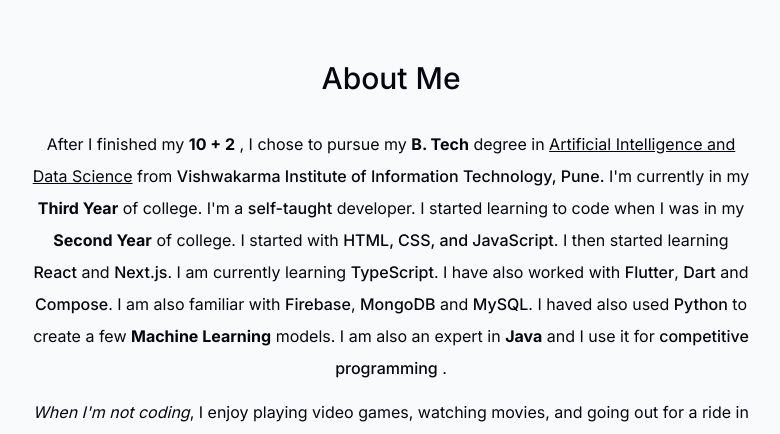
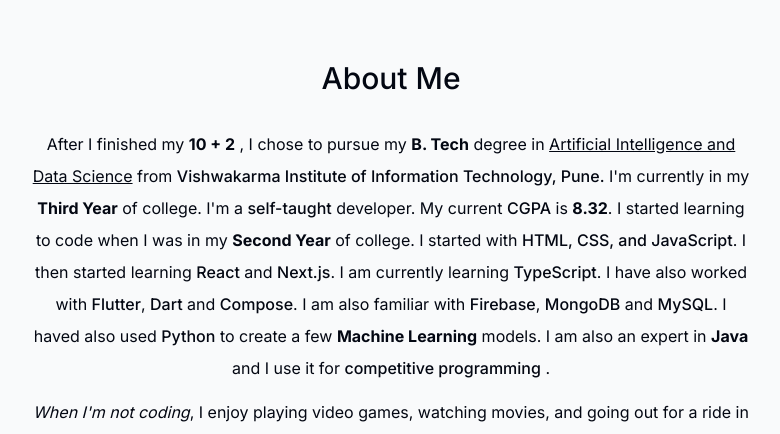
Before and after one commit to omdhede/portfolio, a Next.js app: page / in a window 1280 px wide. Shown: the part 980-1414 px from the top of the page, without its empty margins (249-1029 px from the left). Built offline with nearby package versions, Linux system fonts and the light colour scheme; no server answers.

Commit message:
deployment v2

```diff
--- a/components/about.tsx
+++ b/components/about.tsx
@@ -24,8 +24,7 @@
         <span className="underline">Artificial Intelligence and Data Science</span> from{" "}
         <span className="font-medium">Vishwakarma Institute of Information Technology, Pune.</span>{" "}
         I'm currently in my <span className="font-bold">Third Year</span> of college. I'm a{" "}
-        <span className="font-medium">self-taught</span> developer. I started
-        learning to code when I was in my{" "}
+        <span className="font-medium">self-taught</span> developer. My current <span className="font-medium">CGPA</span> is <span className="font-bold">8.32</span>. I started learning to code when I was in my{" "}
         <span className="font-bold">Second Year</span> of college. I started
         with{" "}
         <span className="font-medium">
--- a/components/footer.tsx
+++ b/components/footer.tsx
@@ -4,12 +4,10 @@
   return (
     <footer className="mb-10 px-4 text-center text-gray-500">
       <small className="mb-2 block text-xs">
-        &copy; 2030 Ricardo. All rights reserved.
+        &copy;
       </small>
       <p className="text-xs">
-        <span className="font-semibold">About this website:</span> built with
-        React & Next.js (App Router & Server Actions), TypeScript, Tailwind CSS,
-        Framer Motion, React Email & Resend, Vercel hosting.
+        <span className="font-semibold"></span>
       </p>
     </footer>
   );
```
